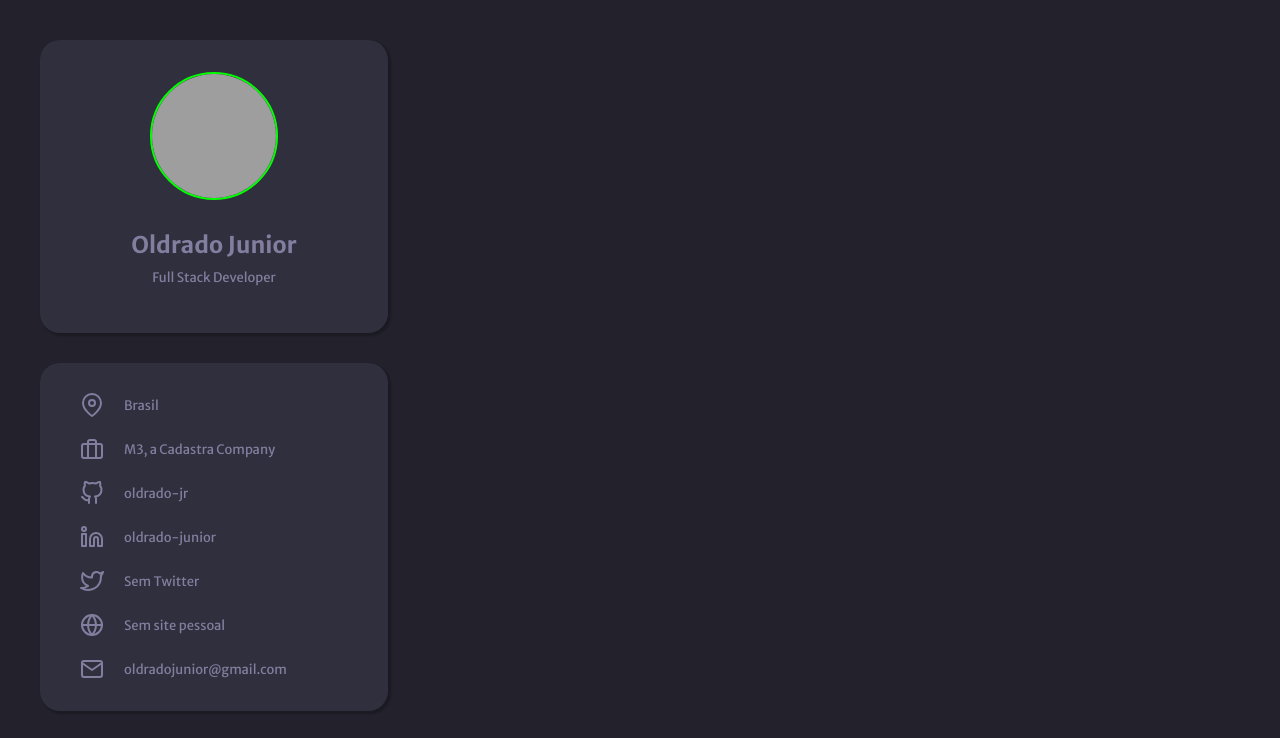
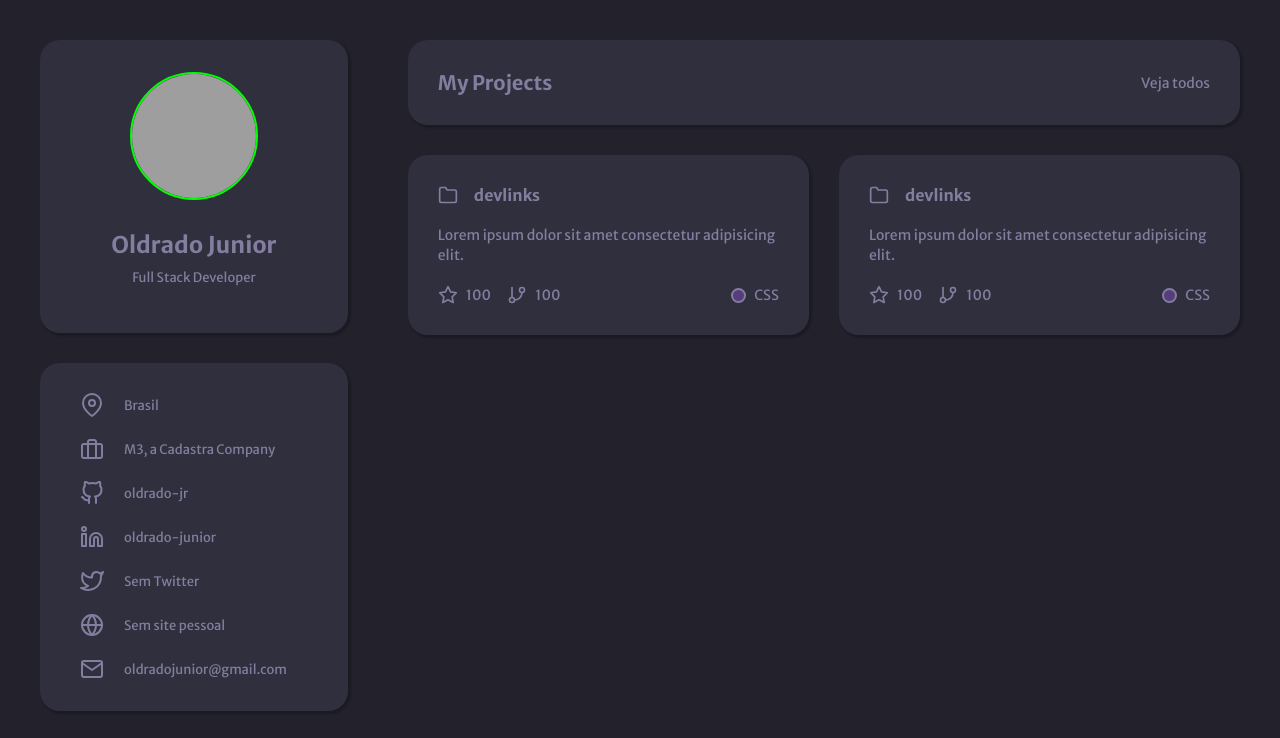
Before and after one commit to oldrado-jr/portfolio, a plain HTML site: page index.html in a window 1280 px wide. Shown: the top 738 px of the page. Drawn offline with Linux system fonts and the light colour scheme; grey boxes are pictures that could not be loaded.

Commit message:
feat: add my projects cards

```diff
--- a/index.html
+++ b/index.html
@@ -122,7 +122,82 @@
           </ul>
         </div>
       </div>
-      <footer>Feito com 💜 por Oldrado Junior</footer>
+      <div id="main-cards">
+        <div id="my-projects" class="card">
+          <span class="card-title">My Projects</span>
+          <a
+            href="https://github.com/oldrado-jr?tab=repositories"
+            target="_blank"
+          >
+            Veja todos
+          </a>
+        </div>
+        <div id="projects">
+          <ul>
+            <li class="card">
+              <a href="https://github.com/oldrado-jr/devlinks" target="_blank">
+                <div class="project-info">
+                  <img src="./assets/folder.svg" alt="Ícone de uma pasta" />
+                  <span class="project-name">devlinks</span>
+                </div>
+                <span class="project-description">
+                  Lorem ipsum dolor sit amet consectetur adipisicing elit.
+                </span>
+                <div class="project-contrib-info">
+                  <div class="project-contrib-details">
+                    <div>
+                      <img src="./assets/star.svg" alt="Ícone de uma estrela" />
+                      <span class="quantity-info">100</span>
+                    </div>
+                    <div>
+                      <img
+                        src="./assets/git-branch.svg"
+                        alt="Ícone de ramos em junção"
+                      />
+                      <span class="quantity-info">100</span>
+                    </div>
+                  </div>
+                  <div class="project-main-tech-details">
+                    <div class="project-main-tech-circle"></div>
+                    <span class="project-main-tech-name">CSS</span>
+                  </div>
+                </div>
+              </a>
+            </li>
+            <li class="card">
+              <a href="https://github.com/oldrado-jr/devlinks" target="_blank">
+                <div class="project-info">
+                  <img src="./assets/folder.svg" alt="Ícone de uma pasta" />
+                  <span class="project-name">devlinks</span>
+                </div>
+                <span class="project-description">
+                  Lorem ipsum dolor sit amet consectetur adipisicing elit.
+                </span>
+                <div class="project-contrib-info">
+                  <div class="project-contrib-details">
+                    <div>
+                      <img src="./assets/star.svg" alt="Ícone de uma estrela" />
+                      <span class="quantity-info">100</span>
+                    </div>
+                    <div>
+                      <img
+                        src="./assets/git-branch.svg"
+                        alt="Ícone de ramos em junção"
+                      />
+                      <span class="quantity-info">100</span>
+                    </div>
+                  </div>
+                  <div class="project-main-tech-details">
+                    <div class="project-main-tech-circle"></div>
+                    <span class="project-main-tech-name">CSS</span>
+                  </div>
+                </div>
+              </a>
+            </li>
+          </ul>
+        </div>
+      </div>
     </div>
+    <footer>Feito com 💜 por Oldrado Junior</footer>
   </body>
 </html>
--- a/style.css
+++ b/style.css
@@ -21,14 +21,20 @@ body * {
   color: var(--text-color);
 }
 
+a {
+  text-decoration: none;
+}
+
 #container {
   padding: 40px 40px 20px;
+  display: flex;
+  gap: 60px;
 }
 
 #side-cards {
-  width: min(100%, 348px);
   display: flex;
   flex-direction: column;
+  flex-basis: 27%;
   gap: 30px;
 }
 
@@ -77,10 +83,6 @@ body * {
 #links {
   font-size: 13px;
   padding: 30px 40px;
-}
-
-#links a {
-  text-decoration: none;
 }
 
 #links ul {
@@ -161,12 +163,90 @@ body * {
 .work-role,
 .course-name {
   font-size: 12px;
-  font-weight: 400;
+}
+
+#main-cards {
+  display: flex;
+  flex-direction: column;
+  flex-basis: 73%;
+  gap: 30px;
+}
+
+#my-projects {
+  padding: 30px;
+  display: flex;
+  align-items: center;
+  justify-content: space-between;
+}
+
+#my-projects a,
+.quantity-info,
+.project-main-tech-name {
+  font-size: 14px;
+}
+
+#projects ul {
+  list-style: none;
+  display: flex;
+  flex-wrap: wrap;
+  gap: 30px;
+}
+
+#projects ul li {
+  flex: 1 1 32%;
+}
+
+#projects ul li a {
+  padding: 30px;
+  display: flex;
+  flex-direction: column;
+  gap: 20px;
+}
+
+.project-info {
+  display: flex;
+  align-items: center;
+  gap: 16px;
+}
+
+.project-name {
+  font-weight: 700;
+}
+
+footer,
+.project-description {
+  font-size: 14px;
+  line-height: 20px;
+}
+
+.project-contrib-info {
+  display: flex;
+  align-items: center;
+  justify-content: space-between;
+}
+
+.project-contrib-details {
+  display: flex;
+  align-items: center;
+  gap: 16px;
+}
+
+.project-contrib-details div,
+.project-main-tech-details {
+  display: flex;
+  align-items: center;
+  gap: 8px;
+}
+
+.project-main-tech-circle {
+  width: 15px;
+  height: 15px;
+  border: 2px solid var(--text-color);
+  border-radius: 50%;
+  background: #563d7c;
 }
 
 footer {
   text-align: center;
-  font-size: 14px;
-  line-height: 20px;
-  margin-top: 20px;
+  padding-bottom: 20px;
 }
```
